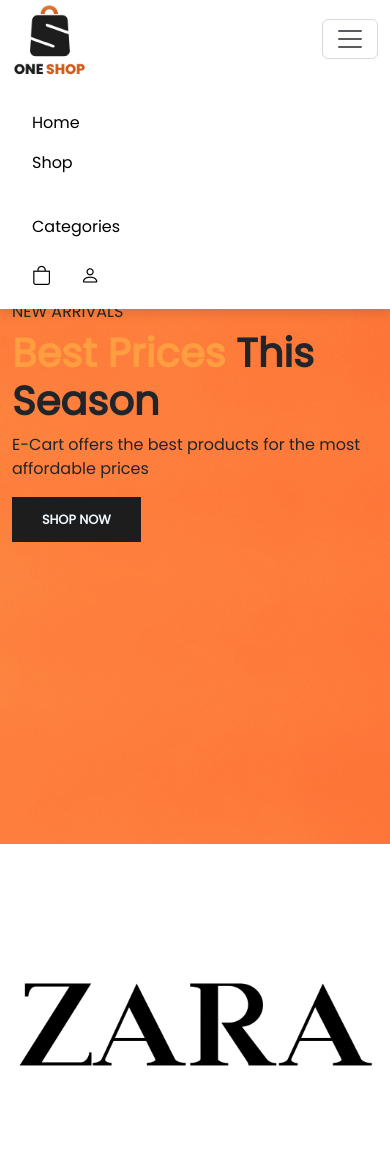
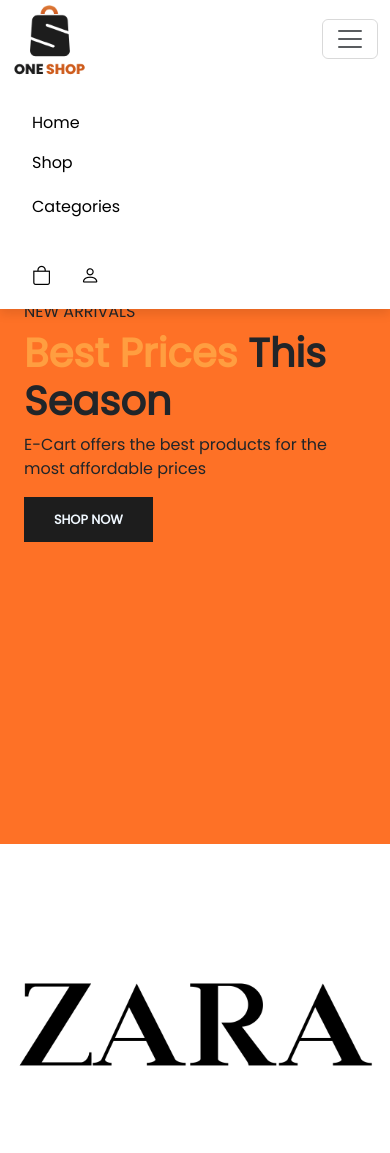
Before and after one commit to ArefAH/oneshop, a PHP site: page / in a window 390 px wide, after a click that opens the changed part. Shown: the top 1153 px of the page. Run offline with PHP 8.4, Linux system fonts and the light colour scheme.

Commit message:
Add files via upload

```diff
--- a/assests/css/style.css
+++ b/assests/css/style.css
@@ -92,7 +92,7 @@ button:hover {
   color: #000;
 }
 
-@media only screen and (max-width: 1400px) {
+@media screen and (max-width: 1000px) {
   .nav-buttons {
     margin-top: 10px;
     margin-left: 0 !important;
@@ -113,18 +113,38 @@ button:hover {
   .nav-buttons i {
     margin-left: 15px;
   }
+
+  .nav-buttons .has-children a{
+   transform: translateY(-20px);
+  }
+  .navbar-menu li:hover > ul, .navbar-menu li:focus-within > ul{
+    visibility: hidden !important;
+  }
+
 }
 
 #home {
   background-image: url(../imgs/bg.png);
   width: 100%;
-  height: 100vh;
+  height: 100svh;
   background-size: cover;
   background-position-y: 75px;
   display: flex;
   flex-direction: column;
   justify-content: center;
   align-items: flex-start;
+}
+
+@media (max-width: 1000px){
+  #home{
+    background-position-x: -350px;
+  }
+}
+@media (max-width: 700px){
+  #home{
+    background-image: none;
+    background-color: #fe7126;
+  }
 }
 
 #home span {
@@ -229,7 +249,7 @@ hr {
 #banner {
   background-image: url(../imgs/bg2.jpg);
   width: 100%;
-  height: 60vh;
+  height: 60svh;
   background-size: cover;
   background-position-x: center;
   background-repeat: no-repeat;
--- a/index.html
+++ b/index.html
@@ -59,12 +59,18 @@
               <ul class="navbar-menu">
                 <li class="has-children">
                     <a href="#" aria-haspopup="true" class="nav-link">Categories</a>
-                    <ul aria-label="submenu">
+                    <ul aria-label="submenu" class="sub-menu">
                         <li><a href="zara.html">Zara</a></li>
                         <li><a href="dolce.html">Dolce Gabbana</a></li>
                         <li><a href="off.html">Off White</a></li>
                         <li><a href="luis.html">Luis Vuitton</a></li>
                     </ul>
+                    <ul class="mbl-brand">
+                      <li><a href="zara.html">Zara</a></li>
+                      <li><a href="dolce.html">Dolce Gabbana</a></li>
+                      <li><a href="off.html">Off White</a></li>
+                      <li><a href="luis.html">Luis Vuitton</a></li>
+                  </ul>
                 </li>
             </ul>
             </li>
@@ -86,7 +92,7 @@
     </nav>
 
     <!--Home-->
-    <section id="home">
+    <section id="home" class="container-fluid">
       <div class="container">
         <h5>NEW ARRIVALS</h5>
         <h1><span>Best Prices</span> This Season</h1>
```
